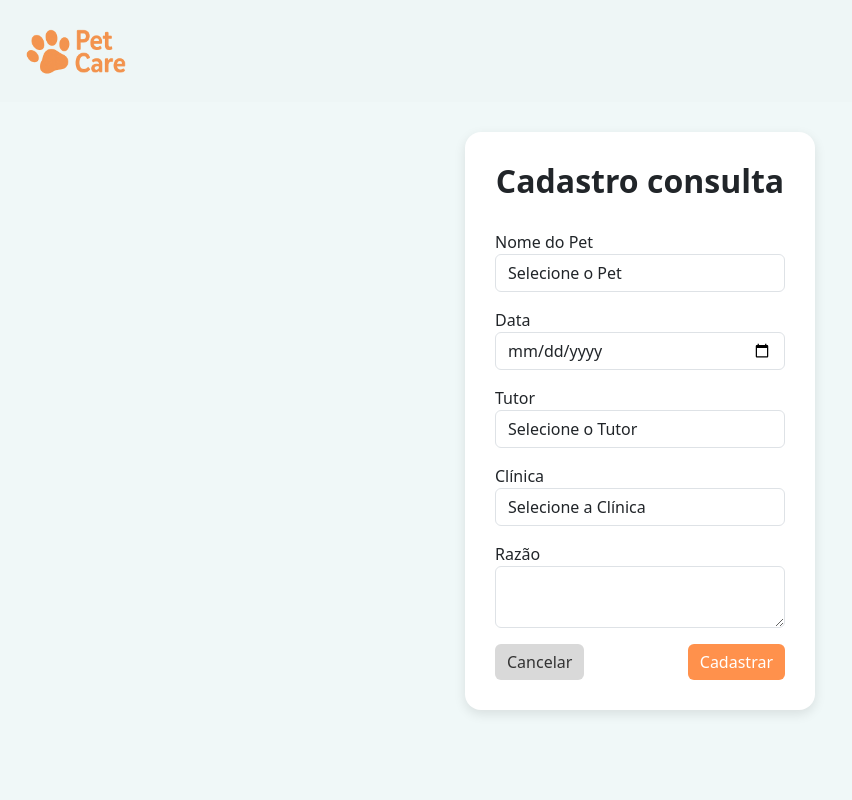
After one commit to thiaguera00/pet-care, a Django app: page /consulta/novo/ in a window 1280 px wide. The commit adds this page. Shown: the whole page, without its empty margins (0-852 px from the left). Run offline with Django 5.2, Linux system fonts and the light colour scheme; data that the repository does not hold is empty.

Commit message:
feat: ajustes iniciais das telas de cadastro e listar consultas

```diff
--- a/core/static/css/global.css
+++ b/core/static/css/global.css
@@ -204,7 +204,8 @@ span {
 }
 
 .form-pet,
-.form-clinica {
+.form-clinica,
+.form-consulta {
     max-width: 800px;
     margin: 0 auto;
     margin-top: 30px;
@@ -215,7 +216,8 @@ span {
 }
 
 .title-pet,
-.title-clinica {
+.title-clinica,
+.title-consulta {
     font-weight: bold;
     text-align: center;
     margin-bottom: 30px;
--- /dev/null
+++ b/core/templates/core/consulta/cadastro.html
@@ -0,0 +1,63 @@
+{% extends '../base.html' %}
+
+{% block title %}Cadastro de Consulta{% endblock %}
+
+{% block content %}
+<style>
+    body {
+        background-color: #f0f8f8;
+    }
+
+</style>
+
+<form method="post" class="form-consulta">
+    {% csrf_token %}
+
+    <h2 class="title-consulta">Cadastro consulta</h2>
+
+    <div class="mb-3">
+        <label for="name">Nome do Pet</label>
+        <select class="form-control" name="pet" id="pet" required>
+            <option value="">Selecione o Pet</option>
+            {% for pet in pets %}
+                <option value="{{ pet.id }}">{{ pet.name }}</option>
+            {% endfor %}
+        </select>
+    </div>
+
+    <div class="mb-3">
+        <label for="date">Data</label>
+        <input type="date" class="form-control" name="date" id="date" required>
+    </div>
+
+    <div class="mb-3">
+        <label for="user_id">Tutor</label>
+        <select class="form-control" name="user_id" id="user_id">
+            <option value="">Selecione o Tutor</option>
+            {% for user in users %}
+                <option value="{{ user.id }}">{{ user.username }}</option>
+            {% endfor %}
+        </select>
+    </div>
+
+    <div class="mb-3">
+        <label for="user_id">Clínica</label>
+        <select class="form-control" name="clinic_id" id="clinic_id" required>
+            <option value="">Selecione a Clínica</option>
+            {% for clinic in clinics %}
+                <option value="{{ clinic.id }}">{{ clinic.name }}</option>
+            {% endfor %}
+        </select>
+    </div>
+
+    <div class="mb-3">
+        <label for="reason">Razão</label>
+        <textarea class="form-control" name="reason" id="reason" rows="2" required></textarea>
+    </div>
+
+    <div class="d-flex justify-content-between">
+        <a href="{% url 'listar_consultas' %}" class="btn " id="btn-cancelar">Cancelar</a>
+        <button type="submit" class="btn " id="btn-cadastrar">Cadastrar</button>
+    </div>
+</form>
+{% endblock %}
--- a/core/templates/core/home/home.html
+++ b/core/templates/core/home/home.html
@@ -13,7 +13,7 @@
             <img src="{% static 'img/icon-pet.png' %}" alt="Pet">
             <span>Pet</span>
         </a>
-        <a href="#" class="home-button consulta-button">
+        <a href="{% url 'listar_consultas' %}" class="home-button consulta-button">
             <img src="{% static 'img/icon-consulta.png' %}" alt="Consulta" id="consulta">
             <span>Consulta</span>
         </a>
@@ -25,7 +25,7 @@
             <img src="{% static 'img/icon-prontuario.png' %}" alt="Prontuário">
             <span>Prontuário</span>
         </a>
-        <a href="#" class="home-button">
+        <a href="{% url 'listar_clinicas' %}" class="home-button">
             <img src="{% static 'img/icon-clinica.png' %}" alt="Clínica">
             <span>Clínica</span>
         </a>
--- a/core/views/__init__.py
+++ b/core/views/__init__.py
@@ -1,5 +1,6 @@
 from .pet.pet_views import criar_pet, deletar_pet, editar_pet, listar_pets
 from .clinica.clinica_views import criar_clinica, listar_clinicas
+from .consulta.consulta_views import criar_consulta, listar_consultas
 from .login.login_view import login
 from .home.home_view import home
 from .medical.medical_views import criar_medicalrecord, criar_medication, listar_medicalrecords, listar_medications
--- /dev/null
+++ b/core/views/consulta/consulta_views.py
@@ -0,0 +1,36 @@
+from django.shortcuts import render, redirect
+from core.models.appointment import VetAppointment
+from core.models.pet import Pet
+from core.models.user import User
+from core.models.clinic import Clinic
+from django.contrib import messages
+from django import forms
+
+class VetAppointmentForm(forms.ModelForm):
+    class Meta:
+        model = VetAppointment
+        fields = ['date', 'reason', 'pet', 'user_id', 'clinic_id']
+
+def listar_consultas(request):
+    consultas = VetAppointment.objects.all()
+    return render(request, 'core/consulta/listar.html', {'consultas': consultas})
+
+def criar_consulta(request):
+    if request.method == 'POST':
+        form = VetAppointmentForm(request.POST)
+        if form.is_valid():
+            form.save()
+            messages.success(request, 'Consulta criada com sucesso!')
+            return redirect('listar_consultas')
+    else:
+        form = VetAppointmentForm()
+
+    pets = Pet.objects.all()
+    users = User.objects.all()
+    clinics = Clinic.objects.all()
+    return render(request, 'core/consulta/cadastro.html', {
+        'form': form,
+        'pets': pets,
+        'users': users,
+        'clinics': clinics,
+    })
--- a/petcare/urls.py
+++ b/petcare/urls.py
@@ -25,6 +25,8 @@ urlpatterns = [
     path('home/', views.home, name='home'),
     path('clinica/novo/', views.criar_clinica, name='criar_clinica'),
     path('clinicas/', views.listar_clinicas, name='listar_clinicas'),
+    path('consulta/novo/', views.criar_consulta, name='criar_consulta'),
+    path('consultas/', views.listar_consultas, name='listar_consultas'),
     path('pets/novo/', views.criar_pet, name='criar_pet'),
     path('pets/editar/<int:pet_id>/', views.editar_pet, name='editar_pet'),
     path('pets/deletar/<int:pet_id>/', views.deletar_pet, name='deletar_pet'),
```
Also changed, not shown: core/templates/core/consulta/listar.html (added, +43 -0 lines).
